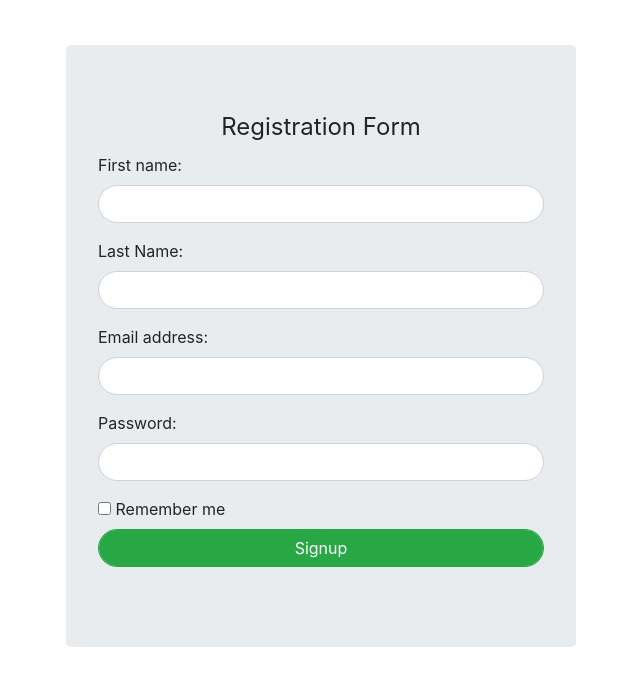
After one commit to parpatb9/COMP606A1P2, a PHP site: page /Signup.php in a window 1280 px wide. The commit adds this page. Shown: the top 686 px of the page, without its empty margins (319-959 px from the left). Run offline with PHP 8.4, Linux system fonts and the light colour scheme.

Commit message:
initial commit-1

```diff
--- a/css/style.css
+++ b/css/style.css
@@ -0,0 +1,16 @@
+body
+{
+
+}
+.form-control{
+	border-radius: 25px;
+}
+
+
+.formAllignment{
+	margin-top: 45px;
+}
+
+.signup{
+	/*margin: 100px 100px;*/
+}
--- a/index.php
+++ b/index.php
@@ -7,7 +7,7 @@
 
 
 		<a href="login.php" class="float-left btn btn-primary" style="margin-right:10px;">Login</a>
-		<a href="login.php" class="float-left btn btn-success">Signup</a>
+		<a href="Signup.php" class="float-left btn btn-success">Signup</a>
 
 
 		<a href="login.php" class="float-right btn btn-danger">Admin Login</a>
@@ -21,7 +21,7 @@
 		    <a href="book.php" class="btn btn-primary float-right">Book Now</a>
 		  </div>
 		  <div class="card-body">
-		  	lafkjalfnlka fhf jkhdf j
+		  	Lorem ipsum dolor sit amet, consectetur adipisicing elit. Consequuntur soluta nihil, tenetur nulla fugiat non corrupti quibusdam voluptate ullam provident laborum, a praesentium neque natus asperiores, rerum eius quia. Delectus.
 		  </div>
 		</div>
 
--- /dev/null
+++ b/signup.php
@@ -0,0 +1,54 @@
+<?php include('header.php'); ?>
+
+<div class="row">
+
+	<div class="col-lg-3">
+
+	</div>
+
+	<div class="col-lg-6">
+		<div class="container formAllignment">
+			<div class="jumbotron signup">
+			<form action="#">
+
+				<div align="center">
+					<legend>Registration Form</legend>
+
+				</div>
+
+				<div class="form-group">
+				    <label for="fname">First name:</label>
+				    <input type="text" class="form-control" id="fname" required>
+	  			</div>
+	  			<div class="form-group">
+				    <label for="lname">Last Name:</label>
+				    <input type="text" class="form-control" id="lname" required>
+	  			</div>
+	  			<div class="form-group">
+				    <label for="uname">Email address:</label>
+				    <input type="email" class="form-control" id="uname" required>
+	  			</div>
+	  			<div class="form-group">
+				    <label for="pass">Password:</label>
+				    <input type="password" class="form-control" id="pass" required>
+	  			</div>
+				 <div class="checkbox">
+				    <label><input type="checkbox"> Remember me</label>
+				 </div>
+				 <div class="form-group">
+	  				<input type="submit" name="signup" value="Signup" class="btn btn-success form-control">
+	  			 <div>
+			</form>
+		</div>
+		</div>
+
+	</div>
+
+	<div class="col-lg-3">
+
+
+	</div>
+
+</div>
+
+<?php include('footer.php'); ?>
```
Also changed, not shown: login.php (+15 -6 lines).
